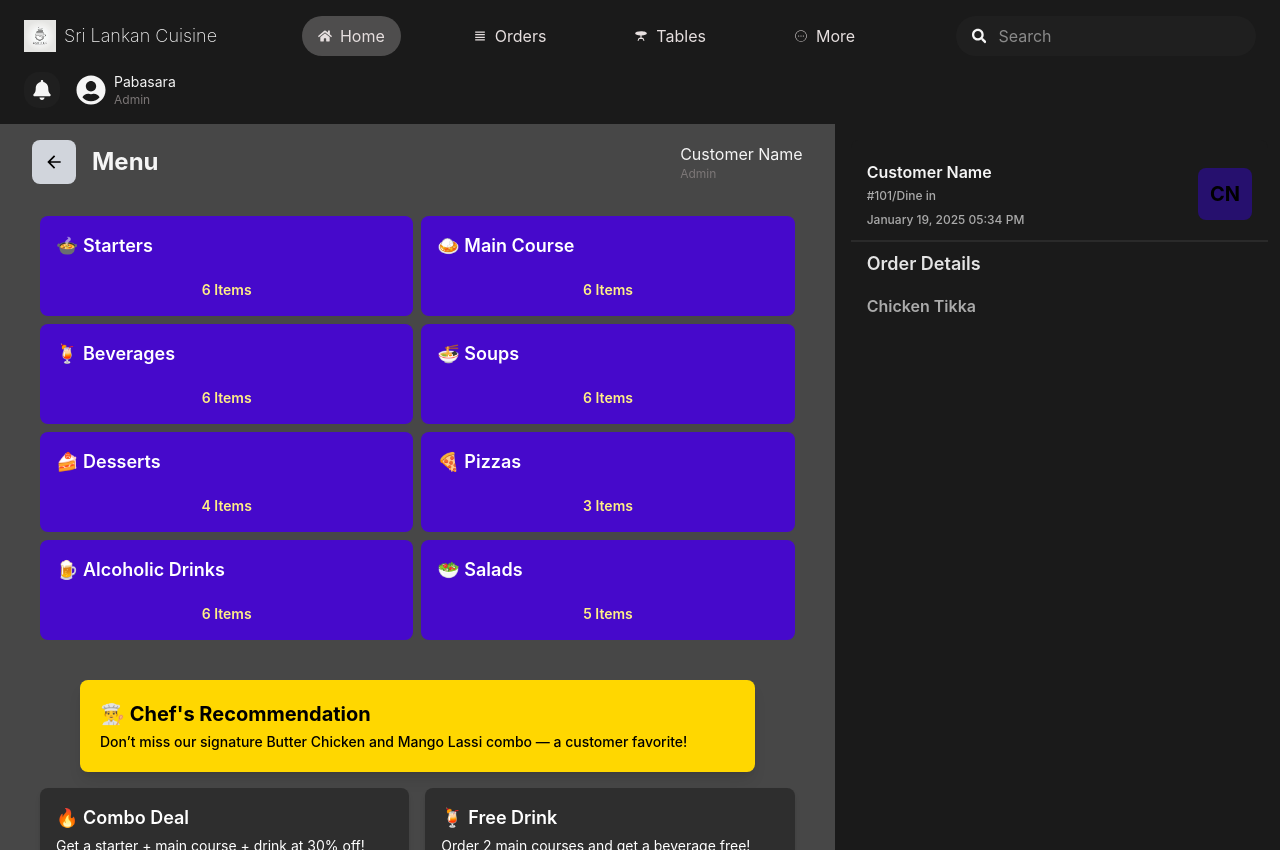
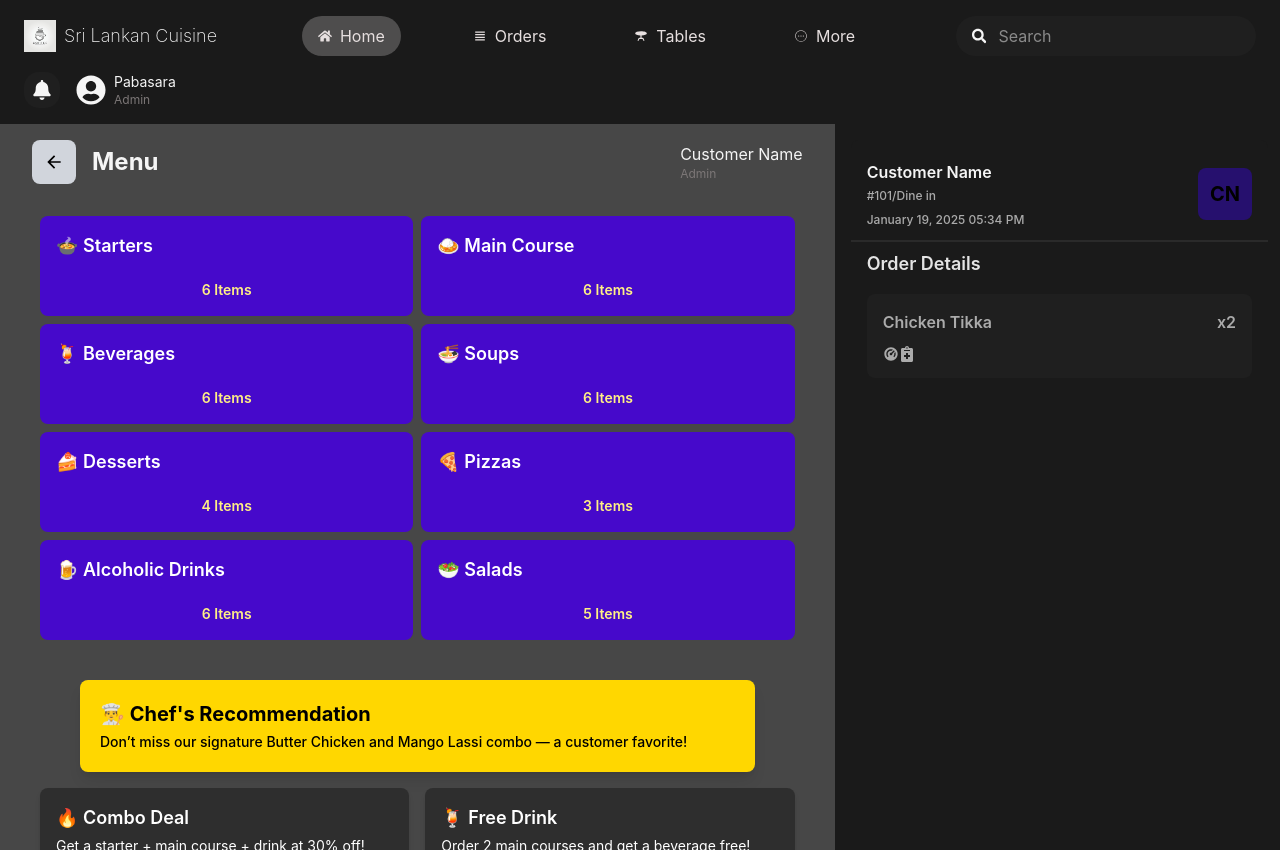
Before and after one commit to pabasaraashen/Pos-system, a React (Vite) app in the folder pos-frontend/: page /menu in a window 1280 px wide. Built offline with nearby package versions, Linux system fonts and the light colour scheme.

Commit message:
Update Menu.jsx on cart section

```diff
--- a/pos-frontend/src/pages/Menu.jsx
+++ b/pos-frontend/src/pages/Menu.jsx
@@ -1,6 +1,8 @@
 import React from 'react';
 import BackButton from '../components/shared/BackButton';
 import MenuContainer from '../components/menu/MenuContainer';
+import { RiDashboard2Fill } from 'react-icons/ri';
+import { FaNotesMedical } from 'react-icons/fa';
 
 const Menu = () => {
   return (
@@ -41,9 +43,20 @@ const Menu = () => {
          <div className='px-4 py-2'>
             <h1 className='text-lg text-[#e4e4e4] font-semibold'>Order Details</h1>
             <div className='mt-4 overflow-y-scroll scroll-hide h-[380px]'>
+              <div className='bg-[#1f1f1f] rounded-lg px-4 py-4 mb-2'>
+                <div className='flex items-center justify-between'>
                 <h1 className='text-[#ababab] font-semibold text-md'>
                     Chicken Tikka
                 </h1>
+                <p className='text-[#ababab] font-semibold'>x2</p>
+                </div>
+                <div className='flex items-center justify-between mt-3'>
+                  <div className='flex items-center gpa-3'>
+                    <RiDashboard2Fill className='text-[#ababab] cursor-pointer size={20}'/>
+                    <FaNotesMedical className='text-[#ababab] cursor-pointer size={20}'/>
+                  </div>
+                </div>
+              </div>
             </div>
          </div>
          {/*bills*/}
```
